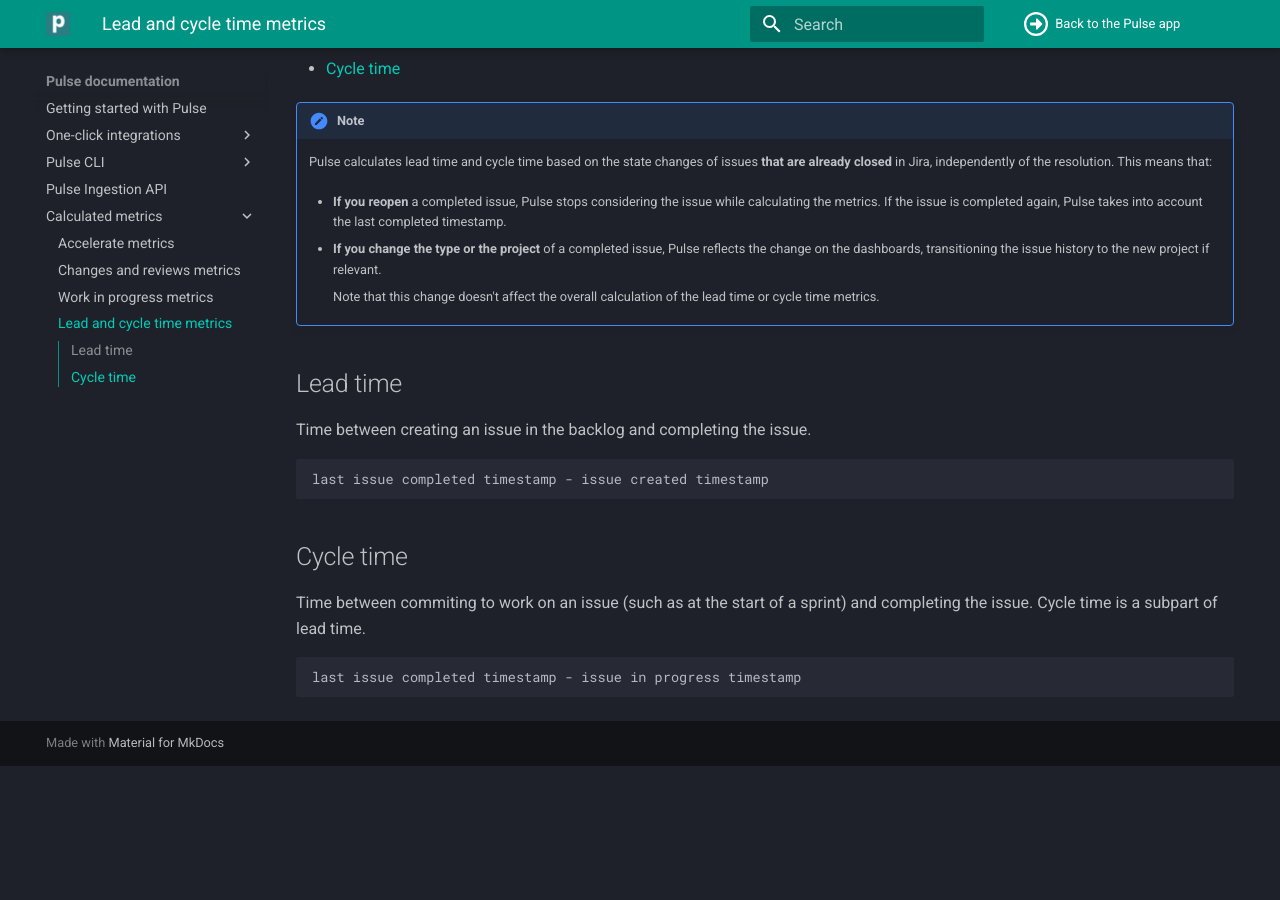
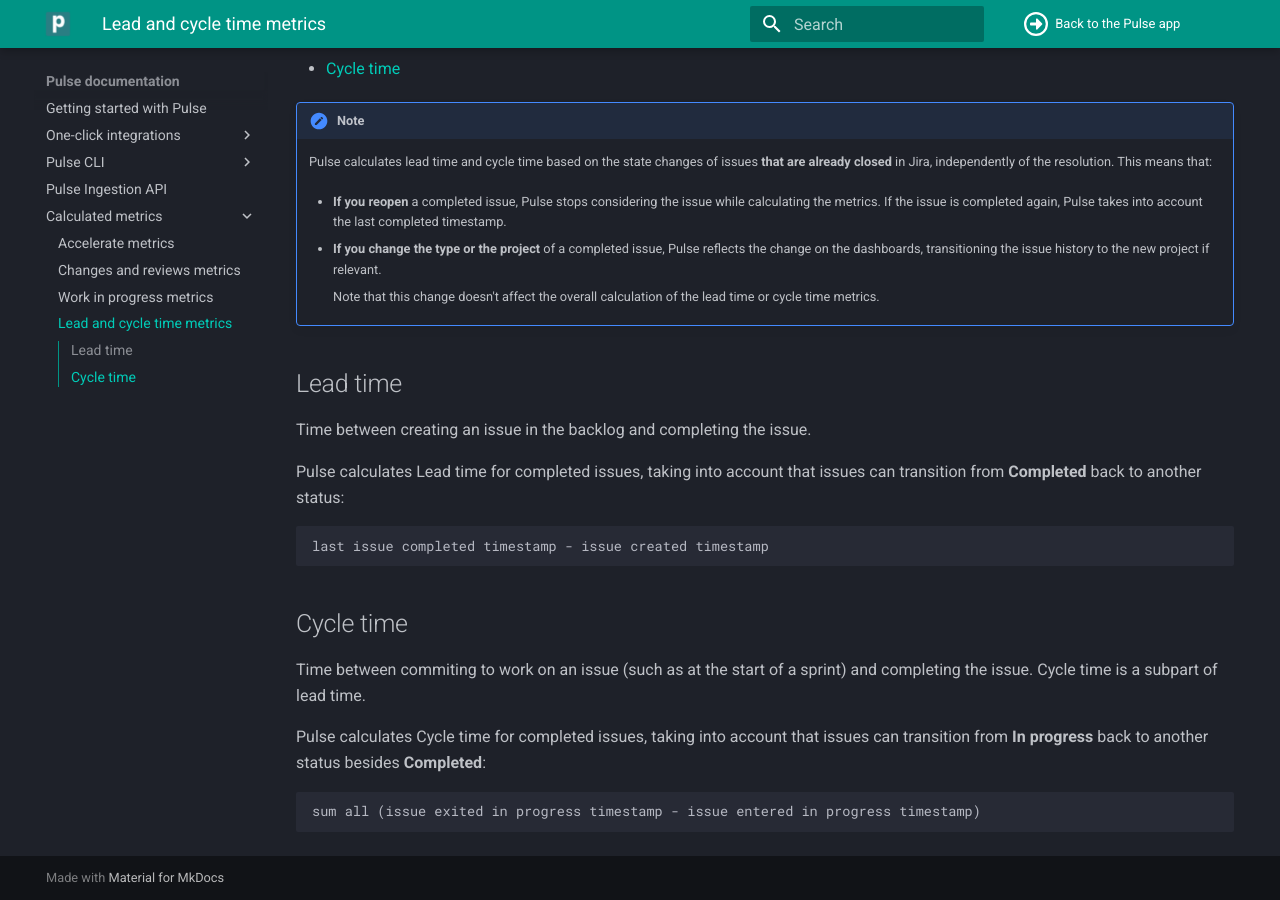
Before and after one commit to codacy/pulse-user-docs, an MkDocs documentation site: the page built from docs/metrics/lead-cycle-time.md, in a window 1280 px wide and 900 px high, scrolled down 526 px. Built offline with MkDocs 1.6.1 and Material for MkDocs 9.7.7, drawn with Linux system fonts in a browser that asks for light colours; before the commit the page ends 1292 px from its top, so only the background shows below that.

Commit message:
clean: Clarify how Pulse calculates Lead and Cycle time in more detail

````diff
--- a/docs/metrics/lead-cycle-time.md
+++ b/docs/metrics/lead-cycle-time.md
@@ -20,6 +20,8 @@
 
 Time between creating an issue in the backlog and completing the issue.
 
+Pulse calculates Lead time for completed issues, taking into account that issues can transition from **Completed** back to another status:
+
 ```text
 last issue completed timestamp - issue created timestamp
 ```
@@ -28,6 +30,8 @@
 
 Time between commiting to work on an issue (such as at the start of a sprint) and completing the issue. Cycle time is a subpart of lead time.
 
+Pulse calculates Cycle time for completed issues, taking into account that issues can transition from **In progress** back to another status besides **Completed**:
+
 ```text
-last issue completed timestamp - issue in progress timestamp
+sum all (issue exited in progress timestamp - issue entered in progress timestamp)
 ```
````
